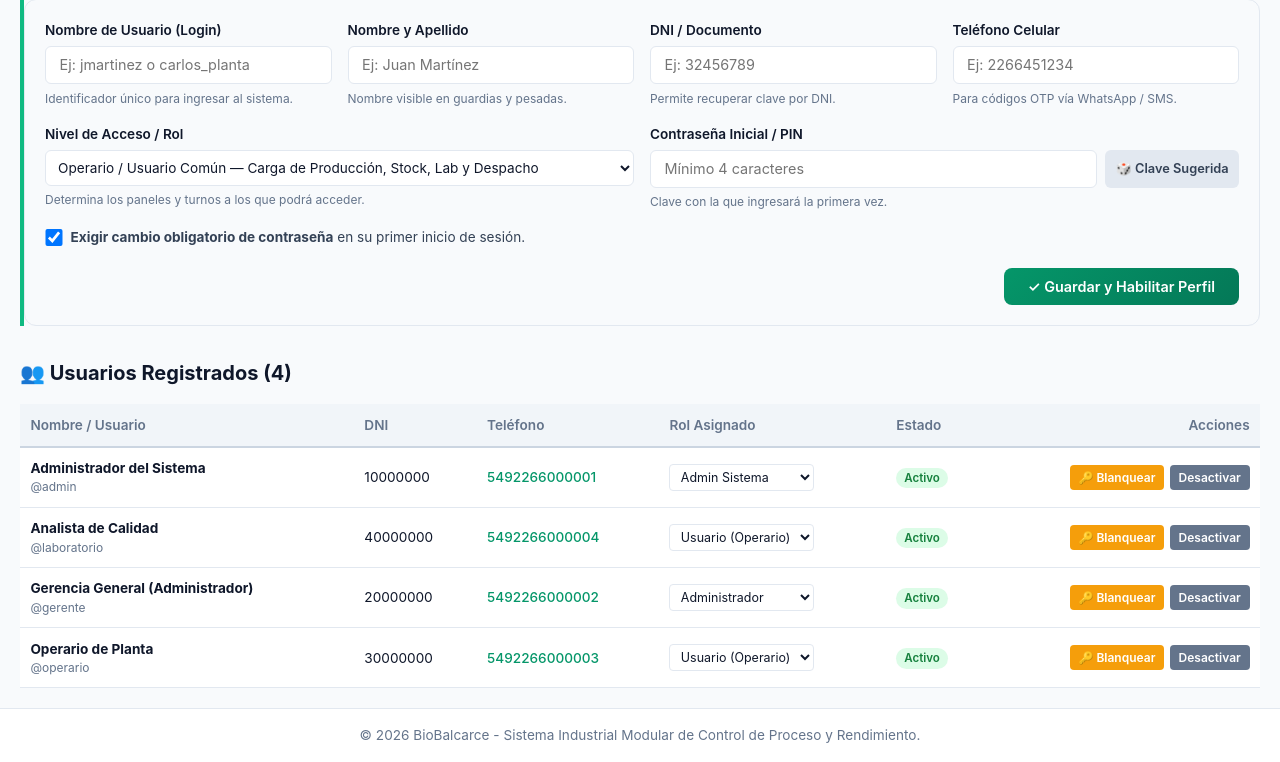
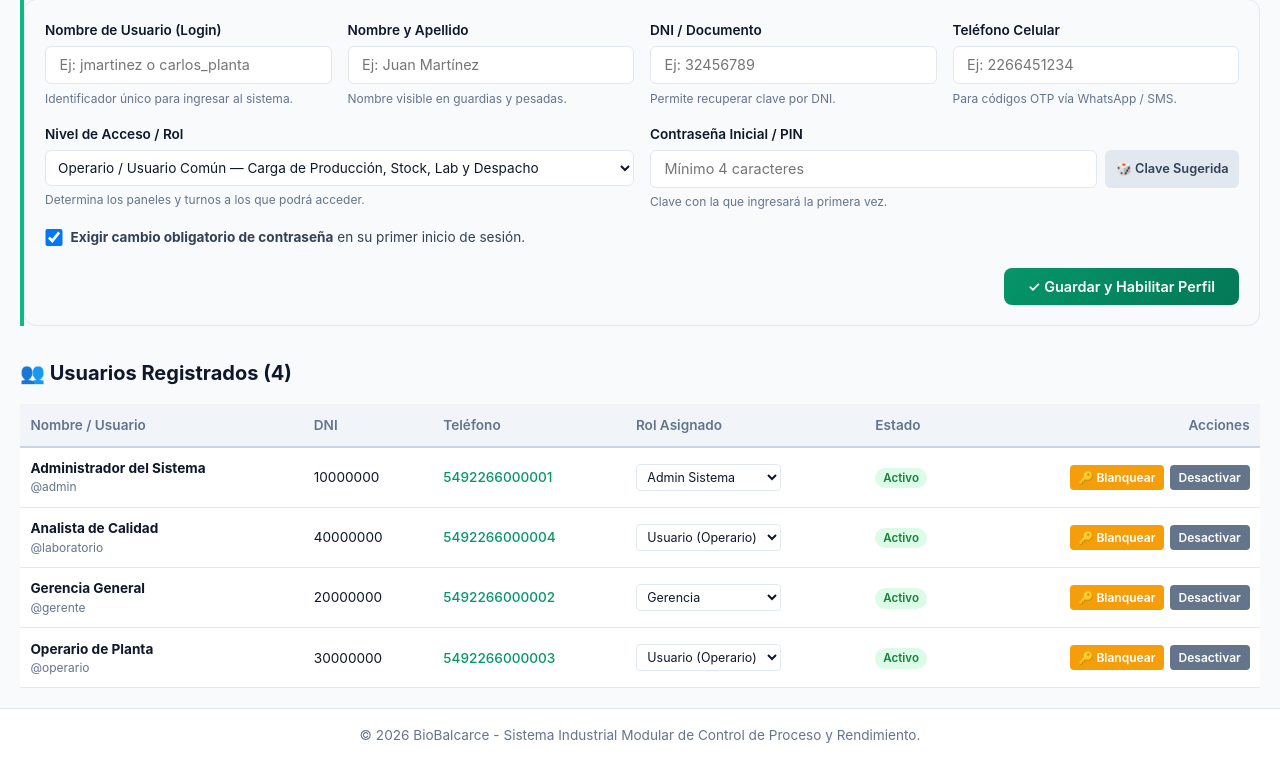
Before and after one commit to puntoAR/Aceitera, a Flask app: page /admin/users in a window 1280 px wide; the page is wider, and only the part inside the window is pictured. Shown: the part 362-1124 px from the top of that part. Run offline with Flask 3, Linux system fonts and the light colour scheme; the visitor is signed in with stand-in values (Sample User, id 1); data comes from the database, SQL or seed files in the repository.

Commit message:
Roles: actualizar nivel de acceso de Gerente a Gerencia en interfaz, selectores y soporte de base de datos

```diff
--- a/core/database.py
+++ b/core/database.py
@@ -373,8 +373,8 @@ def seed_initial_data():
         if user_count == 0:
             # Inserta usuario Administrador del Sistema (acceso total a todos los modulos)
             conn.execute("INSERT INTO users (username, full_name, role, pin, dni, phone, approval_status) VALUES ('admin', 'Administrador del Sistema', 'admin_sistema', '1234', '10000000', '5492266000001', 'aprobado');")
-            # Inserta usuario Administrador / Gerencia (acceso exclusivo a Dashboard)
-            conn.execute("INSERT INTO users (username, full_name, role, pin, dni, phone, approval_status) VALUES ('gerente', 'Gerencia General (Administrador)', 'administrador', '3333', '20000000', '5492266000002', 'aprobado');")
+            # Inserta usuario Gerencia (acceso exclusivo a Dashboard)
+            conn.execute("INSERT INTO users (username, full_name, role, pin, dni, phone, approval_status) VALUES ('gerente', 'Gerencia General', 'gerencia', '3333', '20000000', '5492266000002', 'aprobado');")
             # Inserta usuario Operario de Planta (acceso a produccion y cubicaje)
             conn.execute("INSERT INTO users (username, full_name, role, pin, dni, phone, approval_status) VALUES ('operario', 'Operario de Planta', 'usuario', '1111', '30000000', '5492266000003', 'aprobado');")
             # Inserta usuario Analista de Laboratorio (acceso a laboratorio y cubicaje)
--- a/modules/dashboard/routes.py
+++ b/modules/dashboard/routes.py
@@ -332,7 +332,7 @@ def change_password():
 
 # Vista principal del Dashboard Administrativo Ejecutivo en un solo golpe de vista
 @dashboard_bp.route('/', methods=['GET'])
-@roles_required('administrador', 'admin_sistema')
+@roles_required('gerencia', 'administrador', 'admin_sistema')
 def index():
     # Obtiene el paquete completo de datos consolidados
     data = get_executive_dashboard_data()
@@ -370,7 +370,7 @@ def shifts():
 
 # Endpoint API JSON para actualizacion automatica de KPIs en pantallas de planta o celular
 @dashboard_bp.route('/api/kpis', methods=['GET'])
-@roles_required('administrador', 'admin_sistema')
+@roles_required('gerencia', 'administrador', 'admin_sistema')
 def api_kpis():
     # Retorna los datos ejecutivos en formato JSON
     return jsonify(get_executive_dashboard_data())
--- a/modules/inventory/routes.py
+++ b/modules/inventory/routes.py
@@ -121,7 +121,7 @@ def add_movement():
 
 # API JSON de existencias para refresco dinamico del dashboard
 @inventory_bp.route('/api/stocks', methods=['GET'])
-@roles_required('usuario', 'administrador', 'admin_sistema')
+@roles_required('usuario', 'gerencia', 'administrador', 'admin_sistema')
 def api_stocks():
     # Retorna stocks en formato JSON
     return jsonify(get_total_plant_stocks())
--- a/modules/yield_balance/routes.py
+++ b/modules/yield_balance/routes.py
@@ -16,10 +16,10 @@ from core.audit import record_audit_event
 # Define Blueprint de rendimiento y balance
 yield_bp = Blueprint('yield', __name__, url_prefix='/yield')
 
-# Vista principal de rendimiento y balance de masa (autorizada para Gerente en solo lectura y Admin de sistema)
+# Vista principal de rendimiento y balance de masa (autorizada para Gerencia en solo lectura y Admin de sistema)
 @yield_bp.route('/', methods=['GET'])
 # Permite acceso de visualizacion a administradores (gerencia) y administradores de sistema
-@roles_required('administrador', 'admin_sistema')
+@roles_required('gerencia', 'administrador', 'admin_sistema')
 def index():
     # Obtiene turno activo
     active_shift = get_active_shift()
--- a/templates/admin_users.html
+++ b/templates/admin_users.html
@@ -53,7 +53,7 @@
                 <div style="display: flex; gap: 0.5rem; margin-bottom: 0.65rem;">
                     <select name="role" class="form-select" style="flex: 1; font-size: 0.85rem; padding: 0.4rem;" required>
                         <option value="usuario" selected>Usuario (Carga, Stock, Lab)</option>
-                        <option value="administrador">Administrador (Solo Dashboard)</option>
+                        <option value="gerencia">Gerencia (Solo Dashboard Ejecutivo y Rendimiento)</option>
                         <option value="admin_sistema">Admin del Sistema (Acceso Total)</option>
                     </select>
                 </div>
@@ -162,7 +162,7 @@
                 <!-- Menu desplegable con los tres perfiles del sistema -->
                     <option value="usuario" selected>Operario / Usuario Común — Carga de Producción, Stock, Lab y Despacho</option>
                     <!-- Opcion de rol operativo de planta -->
-                    <option value="administrador">Gerente (Administrador) — Solo Lectura del Dashboard Ejecutivo y Rendimiento</option>
+                    <option value="gerencia">Gerencia — Solo Lectura del Dashboard Ejecutivo y Rendimiento</option>
                     <!-- Opcion de rol gerencial de monitoreo -->
                     <option value="admin_sistema">Administrador del Sistema — Control Total, Calibración, Usuarios y Turno Central</option>
                     <!-- Opcion de administrador general del sistema -->
@@ -263,7 +263,7 @@
                         <form action="{{ url_for('admin.change_role_route', user_id=u.id) }}" method="POST" style="display: inline-flex; align-items: center; gap: 0.35rem;">
                             <select name="role" class="form-select" style="font-size: 0.78rem; padding: 0.25rem 0.4rem; border-radius: 0.25rem;" onchange="this.form.submit()">
                                 <option value="usuario" {% if u.role == 'usuario' %}selected{% endif %}>Usuario (Operario)</option>
-                                <option value="administrador" {% if u.role == 'administrador' %}selected{% endif %}>Administrador</option>
+                                <option value="gerencia" {% if u.role in ['administrador', 'gerencia'] %}selected{% endif %}>Gerencia</option>
                                 <option value="admin_sistema" {% if u.role == 'admin_sistema' %}selected{% endif %}>Admin Sistema</option>
                             </select>
                         </form>
--- a/templates/base.html
+++ b/templates/base.html
@@ -45,8 +45,8 @@
         <!-- Si el usuario esta autenticado muestra menu de navegacion adaptado a su perfil -->
         {% if g.user %}
         <div class="nav-links">
-            <!-- Navegacion exclusiva para Administrador (Solo Dashboard) -->
-            {% if g.user.role == 'administrador' %}
+            <!-- Navegacion exclusiva para Gerencia / Administrador (Solo Dashboard) -->
+            {% if g.user.role in ['administrador', 'gerencia'] %}
             <a href="{{ url_for('dashboard.index') }}" class="nav-item">📊 Dashboard Ejecutivo</a>
             {% endif %}
 
@@ -76,7 +76,7 @@
                 <span style="display: inline-block; width: 8px; height: 8px; border-radius: 50%; background: #22c55e;"></span>
                 <strong>{{ g.user.full_name.split(' ')[0] }}</strong>
                 <span style="opacity: 0.8; font-size: 0.72rem;">
-                    ({% if g.user.role == 'usuario' %}Operario{% elif g.user.role == 'administrador' %}Gerencia{% else %}Admin Sistema{% endif %})
+                    ({% if g.user.role == 'usuario' %}Operario{% elif g.user.role in ['administrador', 'gerencia'] %}Gerencia{% else %}Admin Sistema{% endif %})
                 </span>
             </span>
 
--- a/templates/dashboard.html
+++ b/templates/dashboard.html
@@ -27,7 +27,7 @@
         <!-- Acceso directo a balance y conciliacion -->
         <a href="{{ url_for('yield.index') }}" class="btn btn-success" style="padding: 0.35rem 0.75rem; font-size: 0.85rem;">Conciliar Turno</a>
     </div>
-    {% elif g.user and g.user.role == 'administrador' %}
+    {% elif g.user and g.user.role in ['administrador', 'gerencia'] %}
     <div>
         <!-- Indicador de modo exclusivo lectura para Gerente sin carga de datos -->
         <span style="background: #e2e8f0; color: #334155; font-size: 0.78rem; padding: 0.35rem 0.65rem; border-radius: 0.375rem; font-weight: 600; display: inline-flex; align-items: center; gap: 0.3rem;">
@@ -264,7 +264,7 @@
                         📋 Ver Historial &rarr;
                     </button>
                     <!-- Enlace a pagina de rendimiento (autorizada para Gerente en solo lectura y Admin) -->
-                    {% if g.user and g.user.role in ['administrador', 'admin_sistema'] %}
+                    {% if g.user and g.user.role in ['administrador', 'gerencia', 'admin_sistema'] %}
                     <a class="mobile-hidden" href="{{ url_for('yield.index') }}" style="color: #64748b; text-decoration: none; font-size: 0.68rem;" title="Abrir informe completo de balance">
                         (Informe)
                     </a>
@@ -985,7 +985,7 @@
                     </p>
                 </div>
                 <!-- Si el usuario es gerente o admin muestra boton para ver el modulo completo -->
-                {% if g.user and g.user.role in ['administrador', 'admin_sistema'] %}
+                {% if g.user and g.user.role in ['administrador', 'gerencia', 'admin_sistema'] %}
                 <!-- Boton hacia la pantalla completa de rendimiento -->
                 <a href="{{ url_for('yield.index') }}" class="btn" style="background: #f1f5f9; color: #1e293b; border: 1px solid #cbd5e1; font-size: 0.78rem; padding: 0.35rem 0.75rem;">
                     Abrir Pantalla de Rendimiento &rarr;
--- a/templates/register.html
+++ b/templates/register.html
@@ -26,7 +26,7 @@
 
         <!-- Alerta informativa del procedimiento de aprobacion -->
         <div style="background: #eff6ff; border-left: 4px solid #3b82f6; padding: 0.85rem; border-radius: 0.375rem; margin-bottom: 1.5rem; font-size: 0.825rem; color: #1e40af; line-height: 1.45;">
-            <strong>Aviso importante:</strong> Su cuenta requerirá la aprobación previa del <strong>Administrador del Sistema</strong>, quien le asignará el nivel de acceso correspondiente (Usuario Operativo o Administrador).
+            <strong>Aviso importante:</strong> Su cuenta requerirá la aprobación previa del <strong>Administrador del Sistema</strong>, quien le asignará el nivel de acceso correspondiente (Operario, Gerencia o Administrador del Sistema).
         </div>
 
         <!-- Formulario de alta de usuario -->
--- a/templates/yield.html
+++ b/templates/yield.html
@@ -112,7 +112,7 @@
         </form>
     </div>
     {% else %}
-    <!-- Panel informativo de solo lectura para el perfil Gerente -->
+    <!-- Panel informativo de solo lectura para el perfil Gerencia -->
     <div class="form-card" style="margin-bottom: 0; background: #f8fafc; border-left: 4px solid #3b82f6;">
         <!-- Cabecera del panel informativo -->
         <div style="display: flex; align-items: center; gap: 0.5rem; margin-bottom: 0.75rem;">
@@ -125,7 +125,7 @@
         </div>
         <!-- Descripcion de permisos ejecutivos -->
         <p style="font-size: 0.85rem; color: #475569; margin-bottom: 0.75rem; line-height: 1.5;">
-            Como Gerente, dispone de acceso al historial cronológico de balances y a los criterios industriales de eficiencia sin permisos de carga de datos.
+            Como perfil de Gerencia, dispone de acceso al historial cronológico de balances y a los criterios industriales de eficiencia sin permisos de carga de datos.
         </p>
         <!-- Detalle de guardia en curso -->
         <div style="padding: 0.6rem; background: white; border-radius: 0.375rem; border: 1px solid #e2e8f0; font-size: 0.825rem; color: #334155;">
--- a/version.json
+++ b/version.json
@@ -1,5 +1,5 @@
 {
-  "version": "1.0.7",
+  "version": "1.0.8",
   "release_date": "2026-09-24",
   "app_name": "BioBalcarce Control Industrial",
   "changelog": [
@@ -10,6 +10,7 @@
     "v1.0.4 - Sistema de actualizador y respaldos",
     "v1.0.5 - Accesos 3 niveles, recuperacion OTP, turnos 4 franjas, precintado y despacho de camiones de aceite, interfaz industrial renovada con icono de escritorio",
     "v1.0.6 - Soporte PWA movil (instalacion en celular, manifest, Service Worker, iconos de alta resolucion), compatibilidad serverless Vercel, y creacion directa de perfiles administrativos con nombres de usuario personalizados y seleccion entre los 3 roles oficiales",
-    "v1.0.7 - Optimizacion movil responsiva: simplificacion de formulas y datos secundarios en celulares, correccion de renderizado SVG para iPhone/Safari y actualizacion de Service Worker con estrategia Network-First"
+    "v1.0.7 - Optimizacion movil responsiva: simplificacion de formulas y datos secundarios en celulares, correccion de renderizado SVG para iPhone/Safari y actualizacion de Service Worker con estrategia Network-First",
+    "v1.0.8 - Actualizacion del nivel de acceso ejecutivo: renombrado del rol Gerente a Gerencia en gestion de usuarios, selector de asignacion, insignias de estado y soporte interoperable en base de datos"
   ]
 }
```
Also changed, not shown: core/migrations.py (+10 -0 lines), core/security.py (+9 -3 lines), modules/admin/service.py (+8 -8 lines), tests/test_roles_security.py (+32 -0 lines), README.md.
